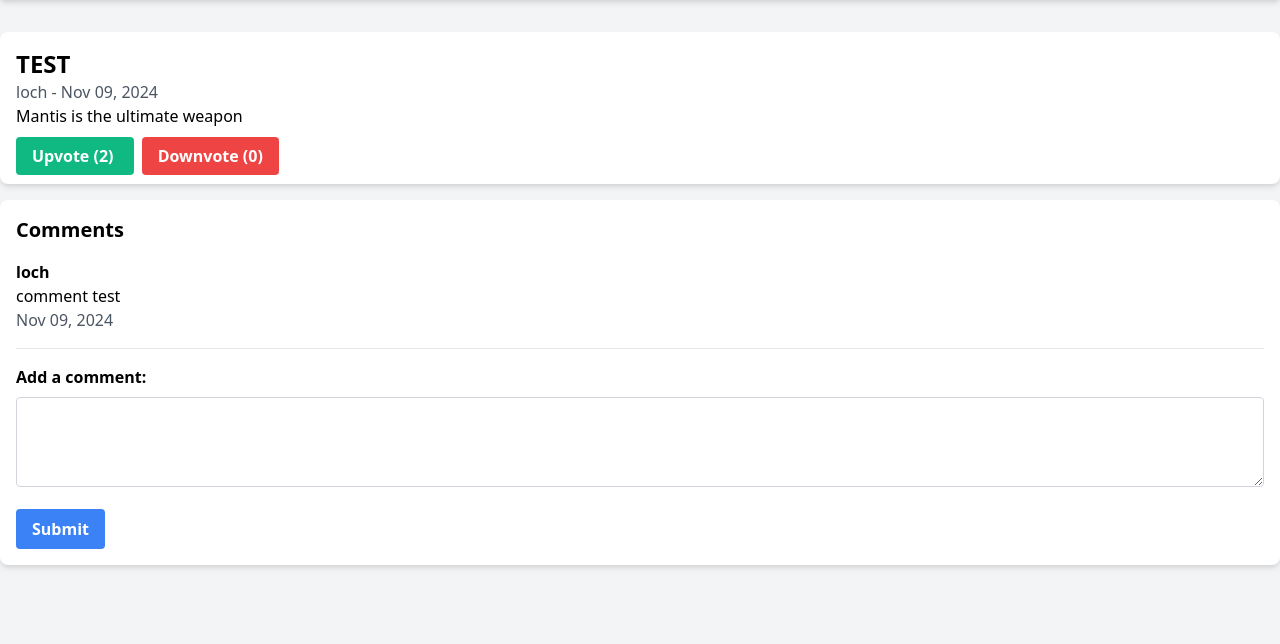
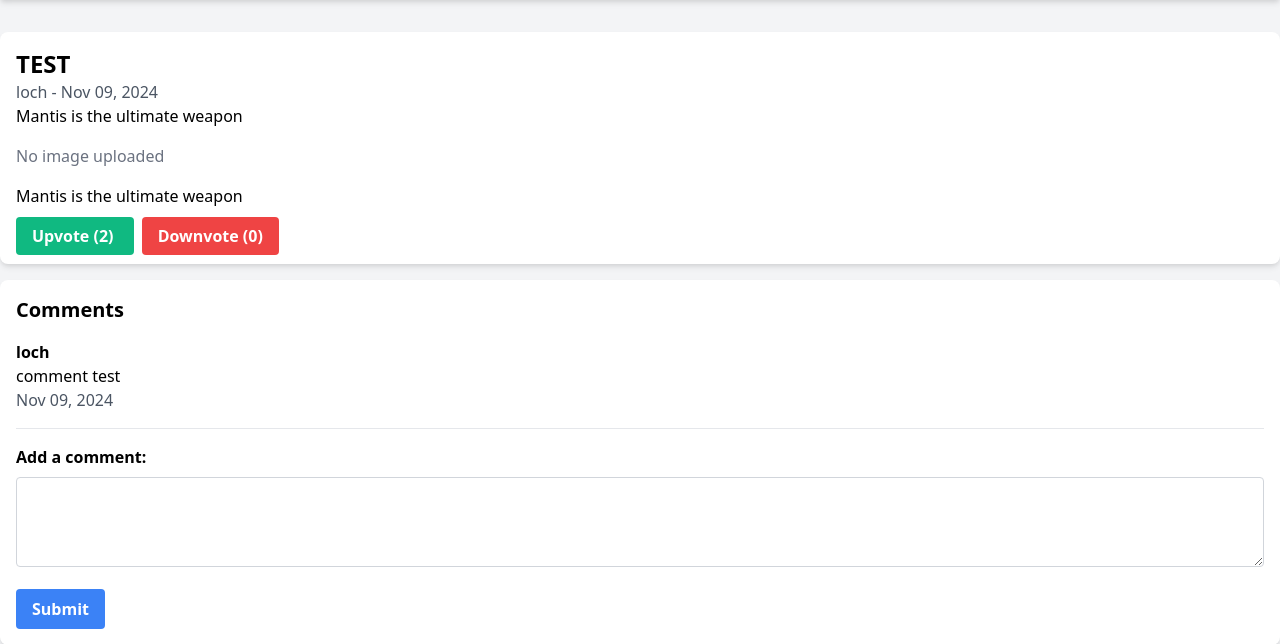
Before and after one commit to Lochy2000/reddit-page-test2, a Django app: page /post/3/ in a window 1280 px wide. Shown: the part 64-708 px from the top of the page. Run offline with Django 5.2, Linux system fonts and the light colour scheme; data comes from the database, SQL or seed files in the repository; both versions use the stored data as it was after the commit; data that the repository does not hold is empty.

Commit message:
added image to post template, functionality not working

```diff
--- a/redditclone/accounts/urls.py
+++ b/redditclone/accounts/urls.py
@@ -1,5 +1,6 @@
 from django.urls import path
 from . import views
+
 
 app_name = "accounts"
 
--- a/redditclone/posts/models.py
+++ b/redditclone/posts/models.py
@@ -16,6 +16,7 @@ class Category(models.Model):
 class Post(models.Model):
     title = models.CharField(max_length=200)
     content = models.TextField()
+    image = models.ImageField(upload_to='post_images/', null=True, blank=True)
     created_at = models.DateTimeField(auto_now_add=True)
     author = models.ForeignKey(User, on_delete=models.CASCADE)
     category = models.ForeignKey(Category, on_delete=models.CASCADE)
--- a/redditclone/posts/templates/posts/post_detail.html
+++ b/redditclone/posts/templates/posts/post_detail.html
@@ -5,6 +5,27 @@
     <h1 class="text-2xl font-bold">{{ post.title }}</h1>
     <p class="text-gray-600">{{ post.author.username }} - {{ post.created_at|date:'M d, Y' }}</p>
     <p>{{ post.content }}</p>
+    <!--Image-->
+    {% if post.image %}
+    <div class="mt-4">
+        <img src="{{ post.image.url }}" alt="Post image" class="max-w-full rounded-lg shadow-md">
+    </div>
+    {% else %}
+      <p class="text-gray-500 mt-4">No image uploaded</p>
+    {% endif %}
+        <!-- For debugging -->
+        {% if debug %}
+        <div class="mt-4 p-4 bg-gray-100 rounded">
+            <p>Debug Info:</p>
+            <p>Image field: {{ post.image }}</p>
+            <p>Image URL: {{ post.image.url }}</p>
+        </div>
+        {% endif %}
+
+        <div class="mt-4">
+            {{ post.content }}
+        </div>
+
     <div class="mt-4">
       <a href="{% url 'posts:post_upvote' post.id %}" class="bg-green-500 hover:bg-green-700 text-white font-bold py-2 px-4 rounded mr-2">
         Upvote ({{ post.upvotes.count }})
@@ -14,6 +35,7 @@
       </a>
     </div>
   </div>
+
 
   <div class="bg-white rounded-lg shadow-md p-4 mt-4">
     <h2 class="text-xl font-bold mb-4">Comments</h2>
@@ -38,4 +60,6 @@
       </button>
     </form>
   </div>
+
+
 {% endblock %}
--- a/redditclone/posts/views.py
+++ b/redditclone/posts/views.py
@@ -28,6 +28,10 @@ def post_create(request):
         title = request.POST['title']
         content = request.POST['content']
         category_id = request.POST['category']
+        image = request.FILES.get('image') #added images to post
+
+          # Check if image is being received
+        print(f"Image received: {image}")
 
         if not all([title, content, category_id]):
             messages.error(request, "Please fill in all fields.")
@@ -39,8 +43,13 @@ def post_create(request):
                 title=title,
                 content=content,
                 author=request.user,
-                category_id=category_id
+                category_id=category_id,
+                image=image
             )
+
+            # Debug message
+            print(f"Post created with image: {post.image}")
+
             messages.success(request,"Post created successfully!")
             return redirect('posts:post_detail', post_id=post.id)
         except Category.DoesNotExist:
@@ -60,9 +69,10 @@ def post_edit(request, post_id):
         return redirect ("posts:post_detail", post_id=post.id)
 
     if request.method == 'POST':
-        title = request.POST.get('title')
-        content = request.POST.get('content')
-        category_id = request.POST.get('category')
+        title = request.POST.get['title']
+        content = request.POST.get['content']
+        category_id = request.POST.get['category']
+        image = request.FIELS.get['image']
 
         if not all ([title, content, category_id]):
             messages.error(request, "Please fill all fields.")
@@ -72,6 +82,8 @@ def post_edit(request, post_id):
                 post.title = title
                 post.content = content
                 post.category = category
+                if image:
+                    post.image = image
                 post.save()
                 messages.success(request, "Post update successfully!")
                 return redirect("post:post_detail", post_id=post.id)
--- a/redditclone/redditclone/urls.py
+++ b/redditclone/redditclone/urls.py
@@ -17,9 +17,11 @@ Including another URLconf
 
 from django.contrib import admin
 from django.urls import path, include
+from django.conf import settings
+from django.conf.urls.static import static
 
 urlpatterns = [
     path('admin/', admin.site.urls),
     path('', include('posts.urls', namespace='posts')),
     path('accounts/', include('accounts.urls', namespace='accounts')),
-]
+] + static(settings.MEDIA_URL, document_root=settings.MEDIA_ROOT) # server media files
```
Also changed, not shown: redditclone/posts/templates/posts/post_form.html (+11 -0 lines), redditclone/posts/templates/posts/post_list.html (+7 -0 lines), redditclone/db.sqlite3, redditclone/media/post_images/hrt-darkness-ex2.jpeg (added), redditclone/media/post_media.html (added), redditclone/posts/migrations/0002_post_image.py (added).
